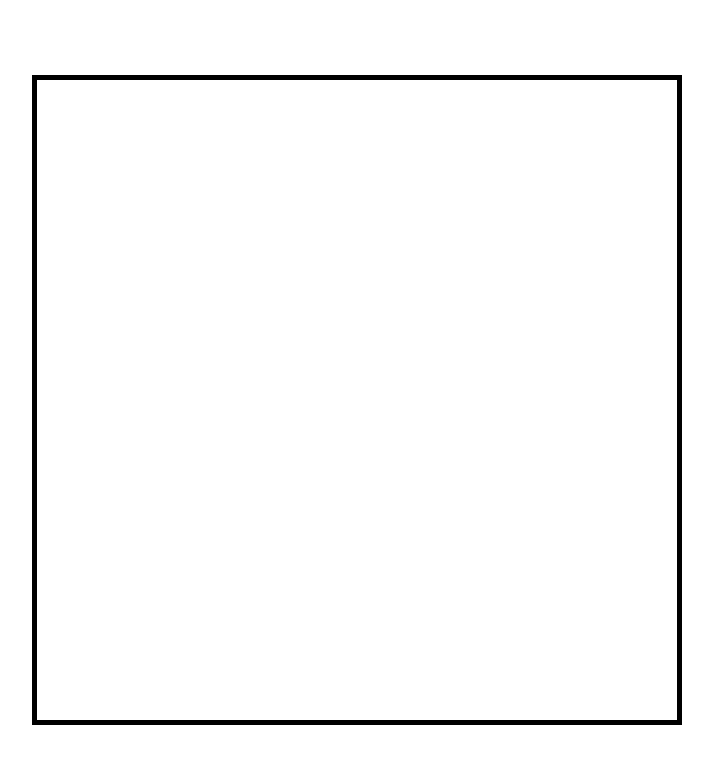
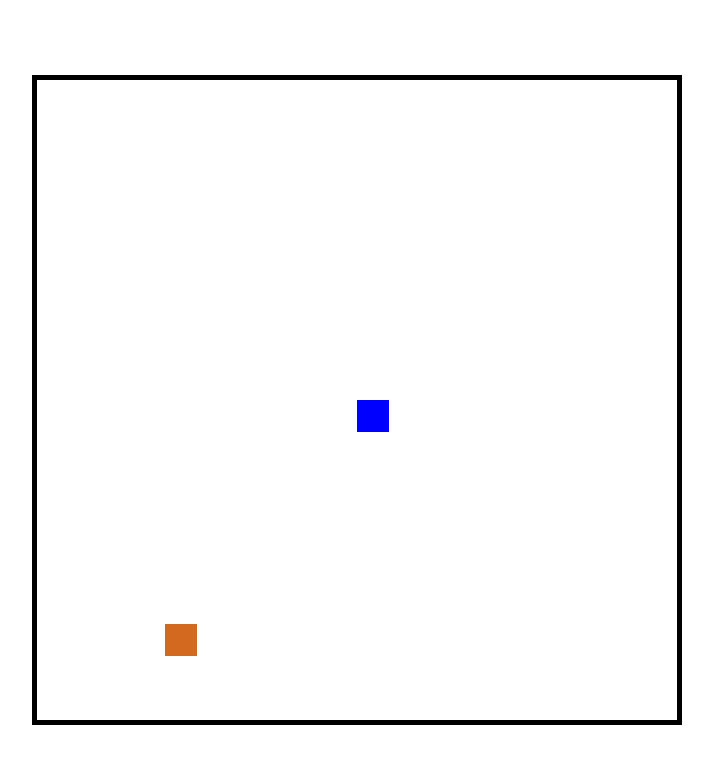
Before and after one commit to denisesenguel/fake-snake, a plain HTML site: page index.html in a window 1280 px wide. Shown: the whole page, without its empty margins (283-996 px from the left). Drawn offline with Linux system fonts and the light colour scheme.

Commit message:
add player and collectible to dom upon start of game

```diff
--- a/css/main.css
+++ b/css/main.css
@@ -16,6 +16,16 @@ body {
     height: 80vw;
 }
 
+.player {
+    background-color: blue;
+    position: relative;
+}
+
+.collectible {
+    background-color: chocolate;
+    position: relative;
+}
+
 @media (orientation: landscape) {
     #board {
         width: 80vh;
--- a/index.html
+++ b/index.html
@@ -13,6 +13,6 @@
         <div id="board"></div>
     </div>
 
-    <scrip src="./js/main.js"></scrip>
+    <script src="./js/main.js"></script>
 </body>
 </html>
--- a/js/main.js
+++ b/js/main.js
@@ -2,10 +2,25 @@ class Game {
 
     start() {
 
-        // create basic elements
         this.player = new Player();
         this.collectible = new Collectible();
 
+        console.log(this.collectible);
+        this.addToDOM(this.player);
+        this.addToDOM(this.collectible);
+    }
+
+    addToDOM(object) {
+
+        const newElm = document.createElement('div');
+
+        newElm.className = object.name;
+        newElm.style.width = object.width + "%";
+        newElm.style.height = object.height + "%";
+        newElm.style.top = object.position.y + "%";
+        newElm.style.left = object.position.x + "%";
+
+        document.getElementById('board').appendChild(newElm);
     }
 
 
@@ -13,6 +28,7 @@ class Game {
 
 class Player {
     constructor() {
+        this.name = 'player';
         this.width = 5;
         this.height = 5;
         this.speed = 1;
@@ -26,11 +42,15 @@ class Player {
 class Collectible {
 
     constructor() {
+        this.name = 'collectible';
         this.width = 5;
-        this.width = 5;
+        this.height = 5;
         this.position = {
             x: 20,
             y: 80
         };
     }
 }
+
+const game = new Game;
+game.start();
```
